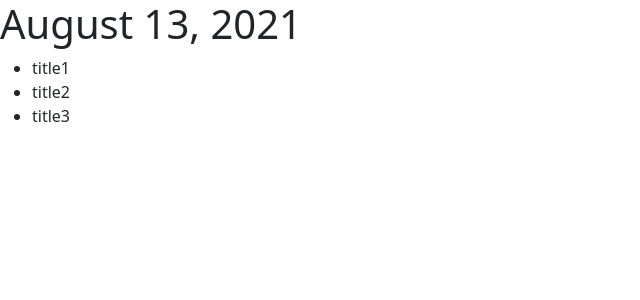
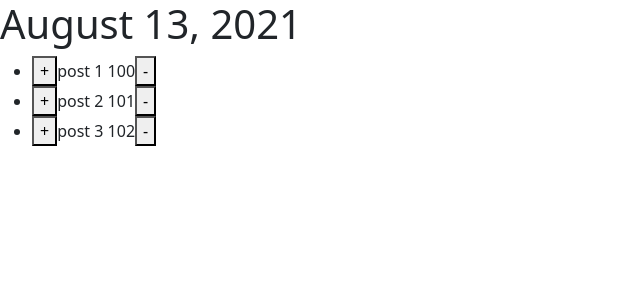
Before and after one commit to hearnjohn/immutable-news, a React (Create React App) app: page / in a window 1280 px wide. Shown: the top 300 px of the page, without its empty margins (0-640 px from the left). Built offline with nearby package versions, Linux system fonts and the light colour scheme.

Commit message:
added plus, minus buttons attempted adding a modal

```diff
--- a/package.json
+++ b/package.json
@@ -16,6 +16,7 @@
     "react": "^17.0.2",
     "react-dom": "^17.0.2",
     "react-scripts": "4.0.3",
+    "react-simple-modal-provider": "^1.7.1",
     "web-vitals": "^1.0.1"
   },
   "scripts": {
--- a/src/components/feed.jsx
+++ b/src/components/feed.jsx
@@ -1,17 +1,24 @@
 import React, { Component } from 'react';
-
+import Post from './post';
+import { ModalProvider } from "react-simple-modal-provider";
+import Modal from './modal';
 class Feed extends Component {
     state = {
-        postTitles: ['title1', 'title2', 'title3']
+        posts: [{ id: 0, title: "post 1", content: "this is post 2", score: "100" }, { id: 1, title: "post 2", content: "this is post 2", score: "101" }, { id: 2, title: "post 3", content: "this is post 3", score: "102" }]
     }
     render() {
         return (
-            <div>
-                <h1> {this.getTitleString()} </h1>
-                <ul>
-                    {this.state.postTitles.map(post => <li key={post} onClick={() => this.expandPost(post)}>{post}</li>)}
-                </ul>
-            </div>);
+            <React.Fragment>
+
+                <div>
+                    <h1> {this.getTitleString()} </h1>
+                    <ul>
+                        {this.state.posts.map(post => <Post content={post}></Post>)}
+                    </ul>
+                </div>
+
+            </React.Fragment>
+        );
 
     }
     getTitleString() {
@@ -25,9 +32,7 @@ class Feed extends Component {
 
         return titleString;
     }
-    expandPost(title) {
-        console.log(title);
-    }
+
 }
 
 export default Feed;
--- /dev/null
+++ b/src/components/modal.jsx
@@ -0,0 +1,11 @@
+import Modal, { useModalState } from "react-simple-modal-provider";
+
+export default ({ children }) => {
+    const [isOpen, setOpen] = useModalState();
+
+    return (
+        <Modal id={"Modal1"} consumer={children} isOpen={isOpen} setOpen={setOpen}>
+            <div className="modal-body">😆</div>
+        </Modal>
+    );
+};
--- /dev/null
+++ b/src/components/post.jsx
@@ -0,0 +1,26 @@
+import React, { Component } from 'react';
+class Post extends Component {
+    state = { id: this.props.content.id, title: this.props.content.title, content: this.props.content.content, score: this.props.content.score }
+    render() {
+
+        return (<li key={this.state.content.id} onClick={() => this.expandPost()}>
+            <span>
+                <button onClick={() => this.changeScore(true)}>+</button>
+                {this.state.title + " " + this.state.score}
+                <button onClick={() => this.changeScore(false)}>-</button>
+            </span>
+        </li>);
+    }
+    expandPost() {
+        console.log(this.state.id);
+    }
+    changeScore(positive) {
+        if (positive) {
+            this.setState({ score: parseInt(this.state.score) + 1 })
+        } else {
+            this.setState({ score: parseInt(this.state.score) - 1 })
+        }
+    }
+}
+
+export default Post;
```
Also changed, not shown: 2 other files (tests, documents, lock files or other folders).
